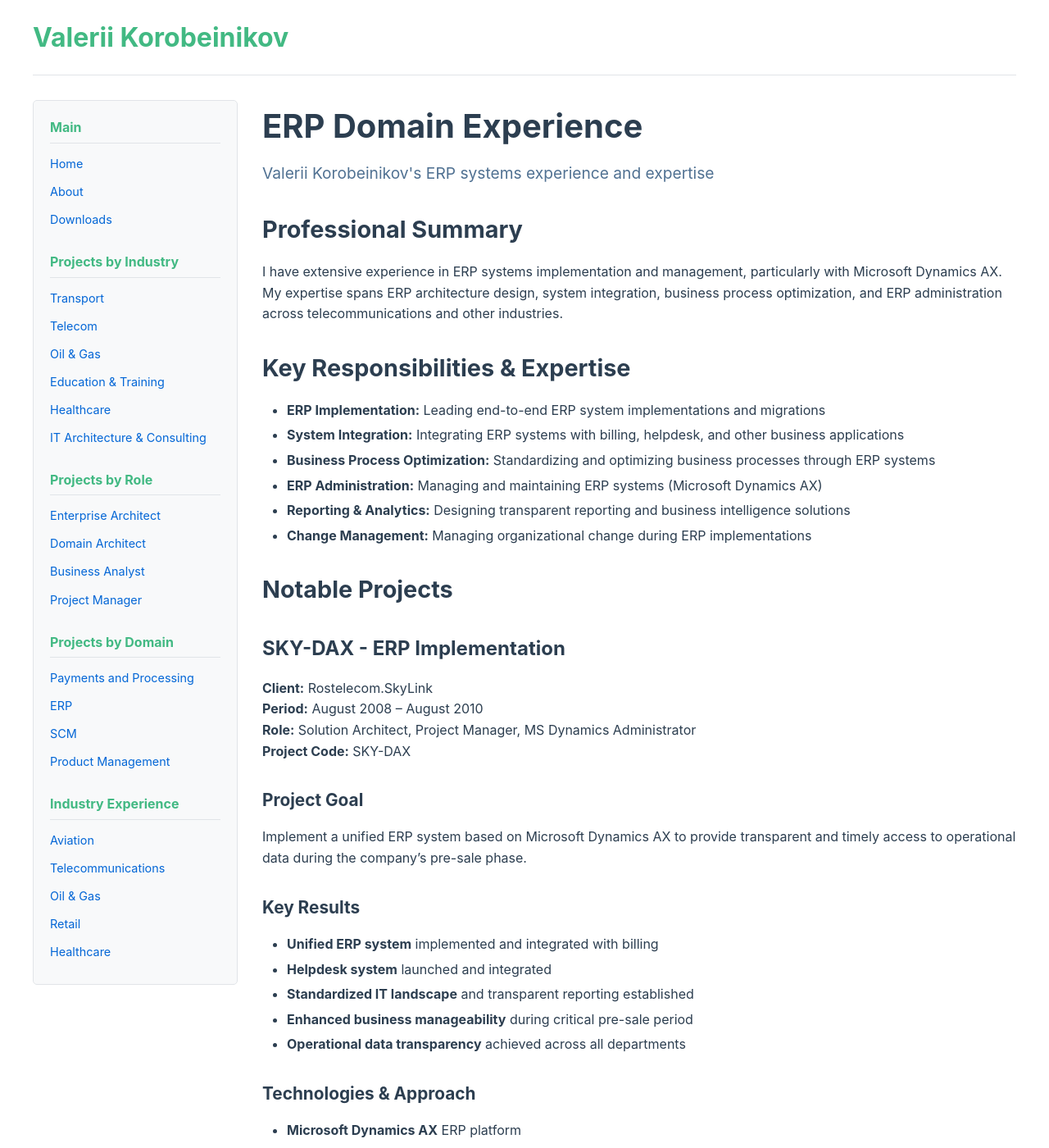
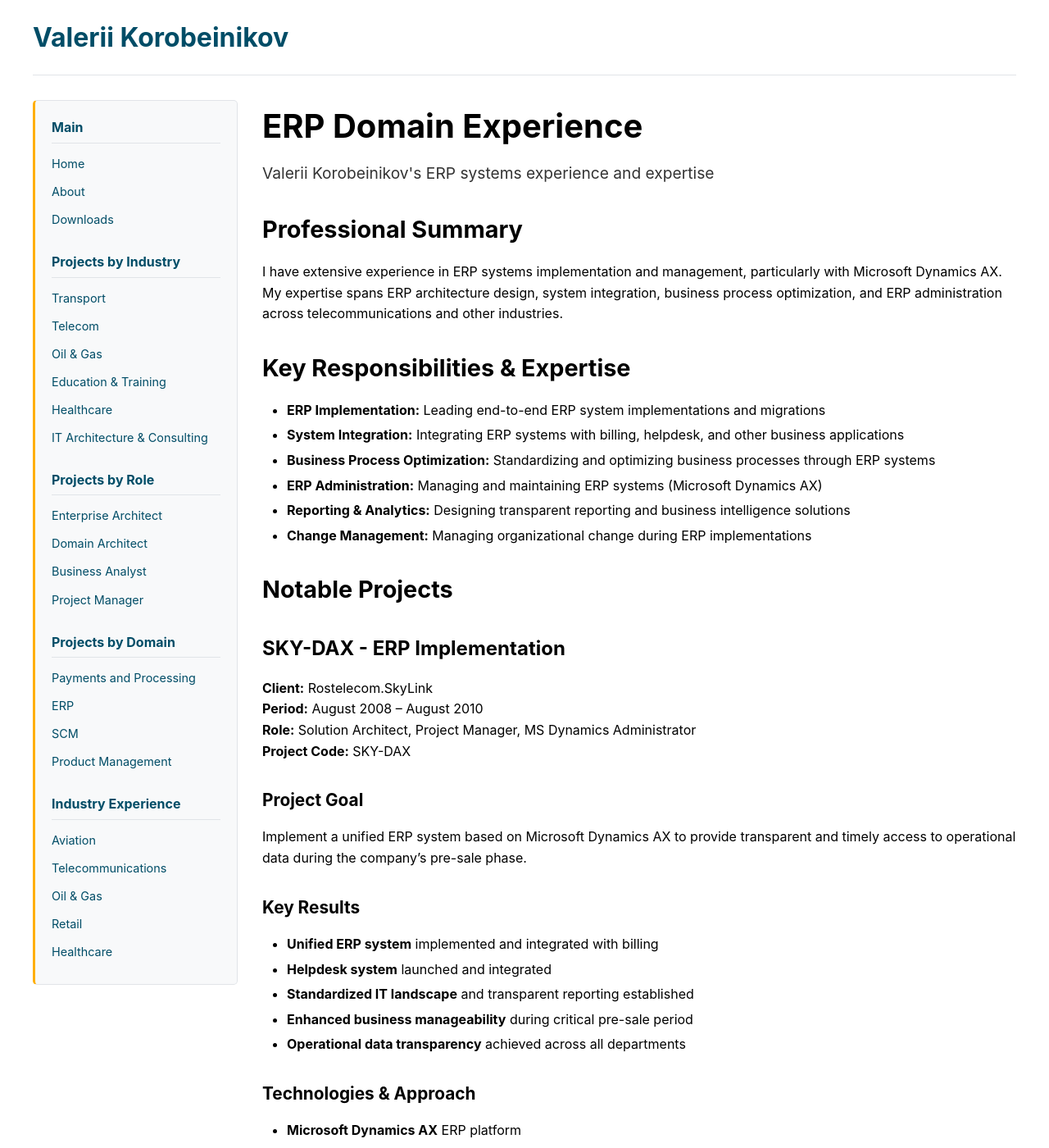
Before and after one commit to vkgeorgia/vkgeorgia.github.io, a Jekyll site: the page built from domains/erp.md, in a window 1280 px wide and 1400 px high. Shown: the whole window at 82% size. Built offline with Jekyll 4.4.1, drawn with Linux system fonts in a browser that asks for light colours.

Commit message:
Brand colors are updated

```diff
--- a/_sass/main.scss
+++ b/_sass/main.scss
@@ -1,9 +1,12 @@
-// Variables
-$primary-color: #42b983;
-$text-color: #2c3e50;
+// Variables - Brand Colors
+// Primary brand colors: #004d67 (dark teal), #ffaf00 (amber), #ff4d00 (orange)
+$primary-color: #004d67;
+$secondary-color: #ffaf00;
+$accent-color: #ff4d00;
+$text-color: #000000;
 $background-color: #ffffff;
 $border-color: #e1e4e8;
-$link-color: #0366d6;
+$link-color: #004d67;
 
 // Base styles
 body {
@@ -40,8 +43,10 @@
     a {
       color: $primary-color;
       text-decoration: none;
+      transition: color 0.2s ease;
 
       &:hover {
+        color: $secondary-color;
         text-decoration: underline;
       }
     }
@@ -119,6 +124,7 @@
   .site-navigation {
     background-color: #f8f9fa;
     border: 1px solid $border-color;
+    border-left: 3px solid $secondary-color;
     border-radius: 5px;
     padding: 20px;
     position: relative;
@@ -152,14 +158,15 @@
             font-size: 0.9rem;
             display: block;
             padding: 3px 0;
+            transition: color 0.2s ease;
 
             &:hover {
-              color: $primary-color;
+              color: $secondary-color;
               text-decoration: underline;
             }
 
             &:active {
-              color: $primary-color;
+              color: $accent-color;
             }
           }
         }
@@ -211,9 +218,15 @@
     a {
       color: $link-color;
       text-decoration: none;
+      transition: color 0.2s ease;
 
       &:hover {
+        color: $secondary-color;
         text-decoration: underline;
+      }
+
+      &:active {
+        color: $accent-color;
       }
     }
 
@@ -227,10 +240,11 @@
     }
 
     blockquote {
-      border-left: 4px solid $primary-color;
+      border-left: 4px solid $secondary-color;
       margin: 20px 0;
       padding-left: 20px;
       color: lighten($text-color, 20%);
+      background-color: rgba(0, 77, 103, 0.03);
     }
 
     code {
```
